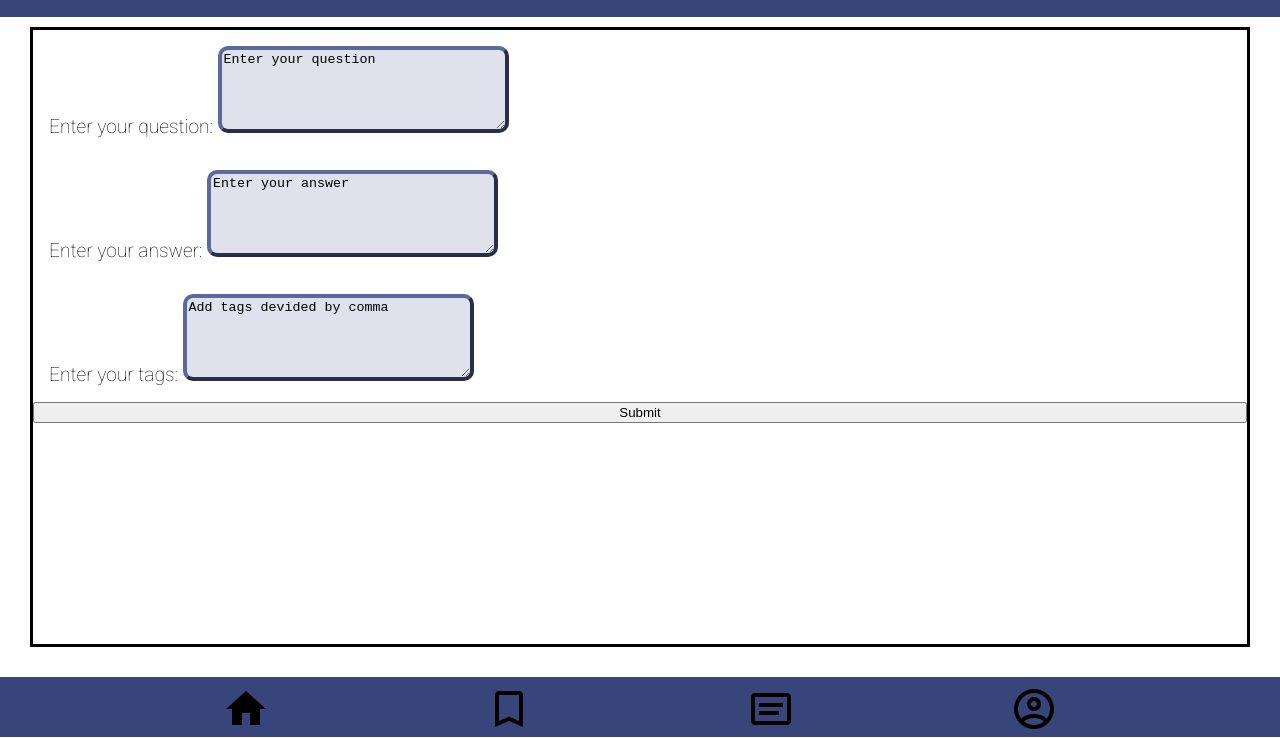
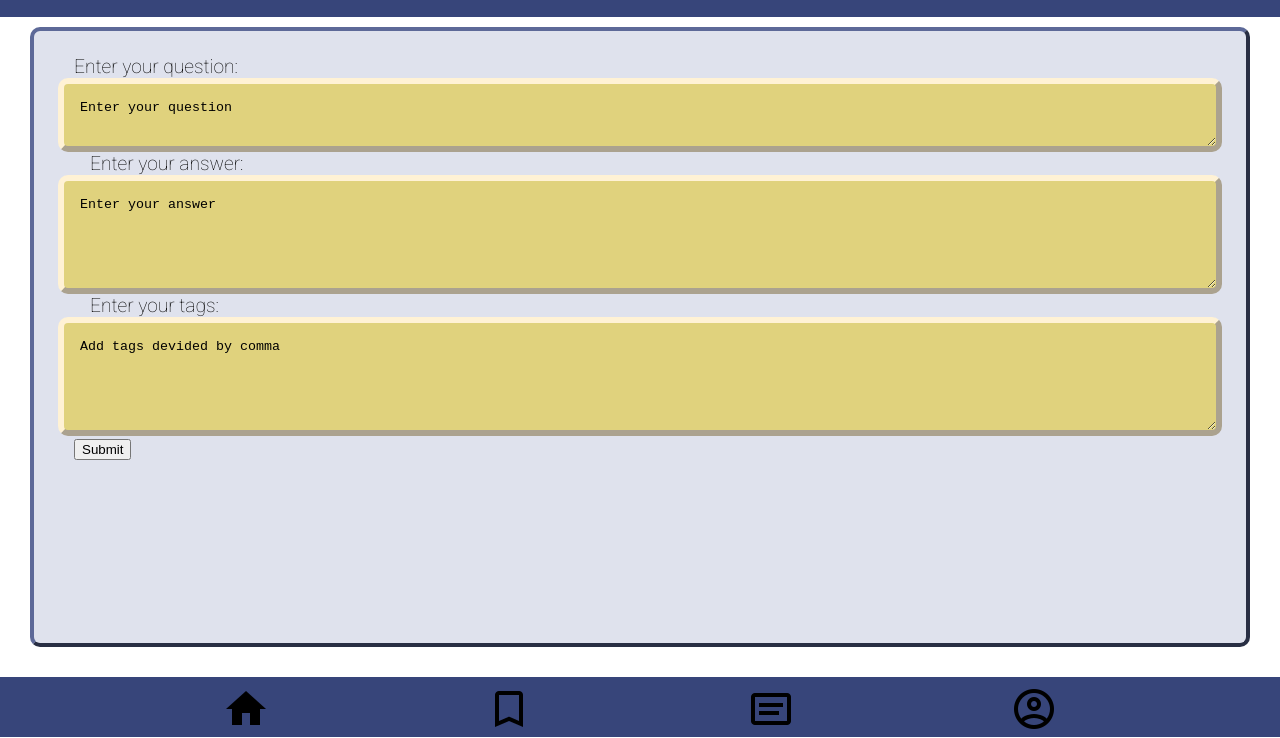
Before and after one commit to stschuessler/quiz-app, a website built with Vite: page create.html in a window 1280 px wide. Shown: the part 63-801 px from the top of the page. Built offline with nearby package versions, Linux system fonts and the light colour scheme.

Commit message:
change positin from textarea field

```diff
--- a/create.html
+++ b/create.html
@@ -20,7 +20,7 @@
         <form class="form">
 
             <label for="question" class="form__question">Enter your question:
-                <textarea id="question" class="form__input" rows="5" cols="33">Enter your question</textarea>
+                <textarea id="question" class="form__input" >Enter your question</textarea>
             </label>
 
             <label for="answer" class="form__answer">Enter your answer:
--- a/css/components/create.css
+++ b/css/components/create.css
@@ -17,11 +17,25 @@
     margin: 1rem;
 }
 
-.form__input {
+
+.form {
+    display: block;
     border: outset 0.3rem;
     border-color: #5D6998;
     background-color: #DFE2ED;
     border-radius: 10px;
+    position: relative;
+    padding: 1.5rem;
+}
 
-
+.form__input {
+    display: flex;
+    justify-content: center;
+    padding: 1rem;
+    border: outset 0.4rem;
+    border-color: #FFF2D5;
+    background-color: #E0D27D;
+    border-radius: 10px;
+    width: 100%;
+    /* position: absolute; */
 }
```
